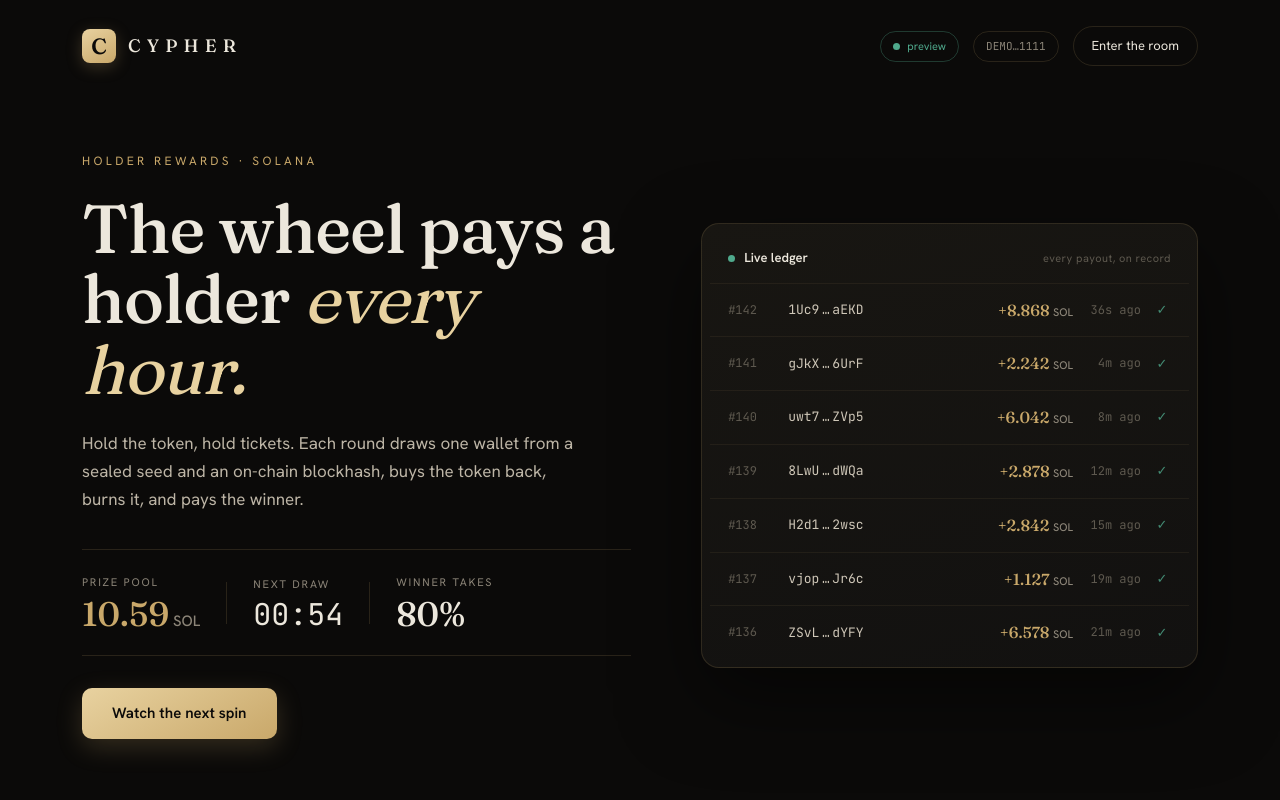
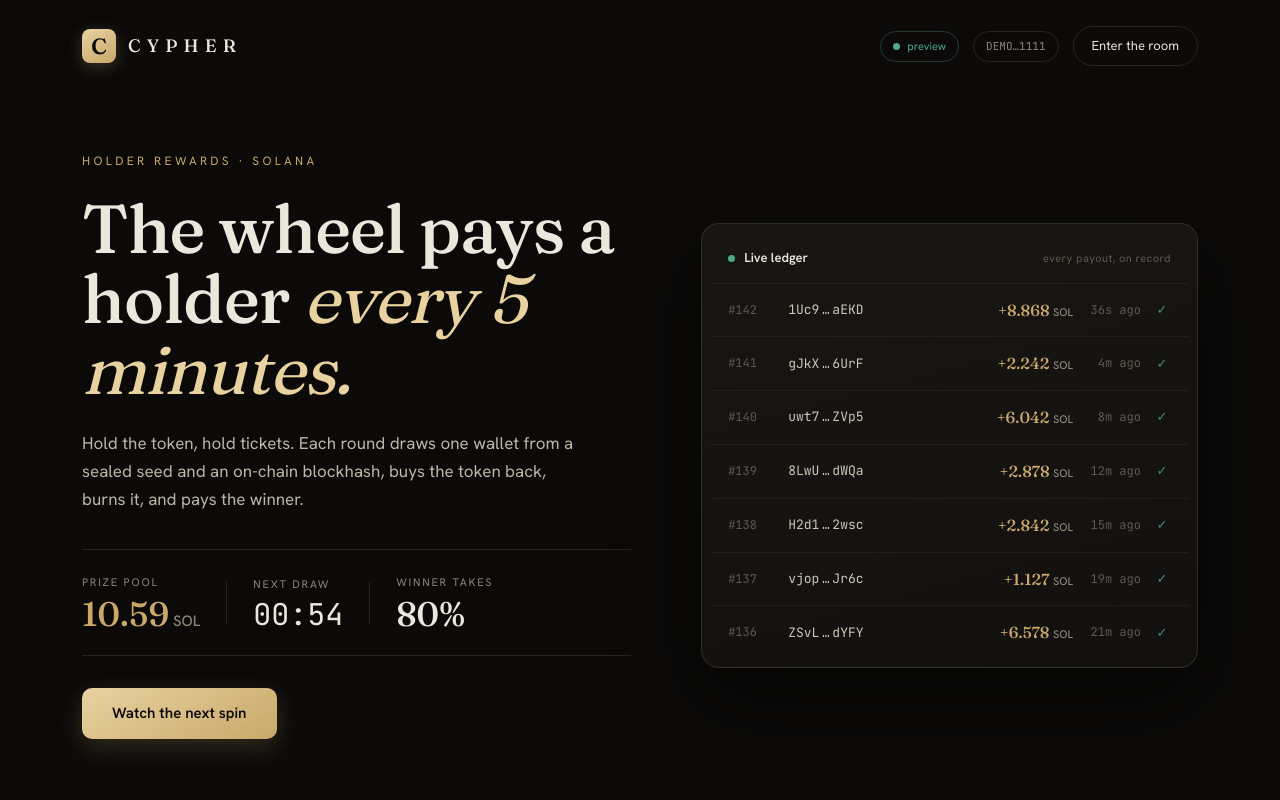
Before and after one commit to TechGeek0/cypher-wheel, a React (Vite) app in the folder frontend/: page / in a window 1280 px wide. Shown: the top 800 px of the page. Built offline with nearby package versions, Linux system fonts and the light colour scheme; no server answers.

Commit message:
fix: payout interval copy 'every hour' -> 'every 5 minutes'

```diff
--- a/frontend/src/App.jsx
+++ b/frontend/src/App.jsx
@@ -88,7 +88,7 @@ export default function App() {
         <div className="hero-left">
           <p className="eyebrow">Holder rewards &middot; Solana</p>
           <h1 className="hero-title">
-            The wheel pays a holder<span className="serif-em"> every hour.</span>
+            The wheel pays a holder<span className="serif-em"> every 5 minutes.</span>
           </h1>
           <p className="hero-sub">
             Hold the token, hold tickets. Each round draws one wallet from a sealed seed and
```
